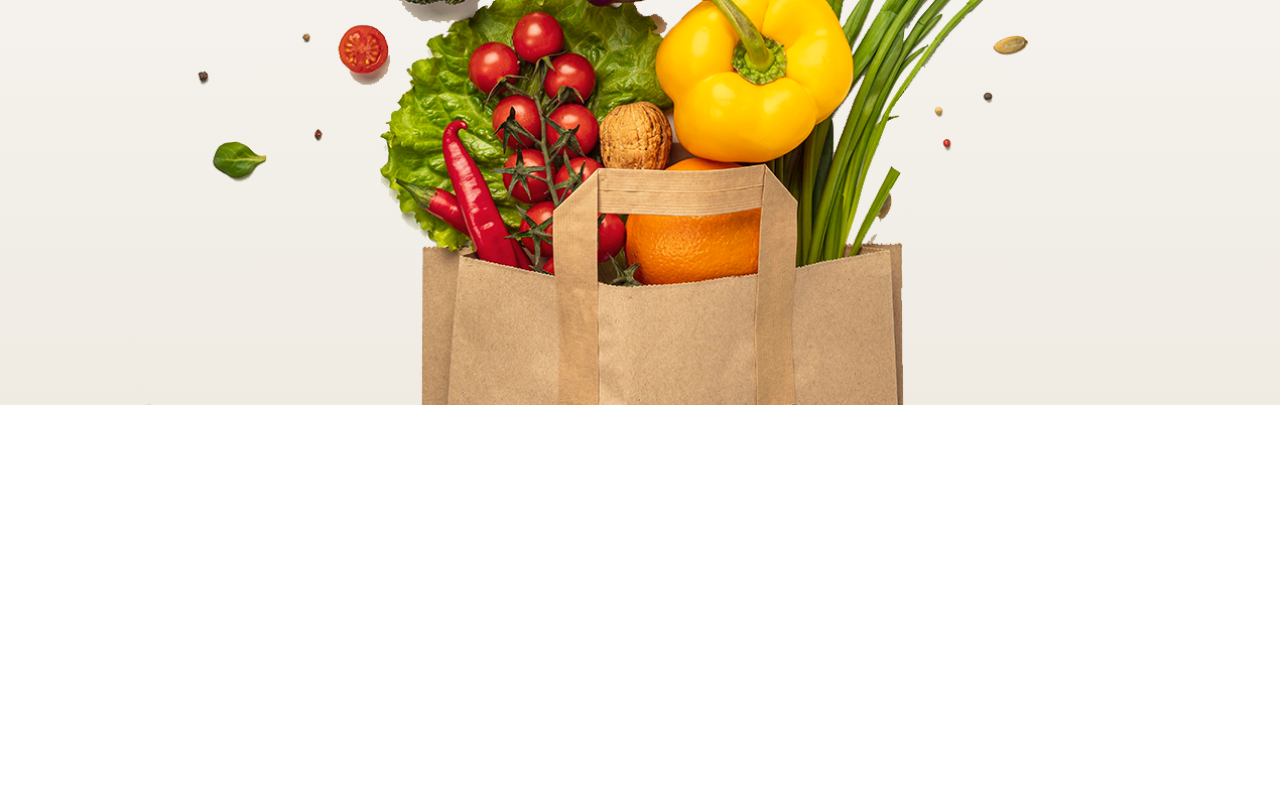
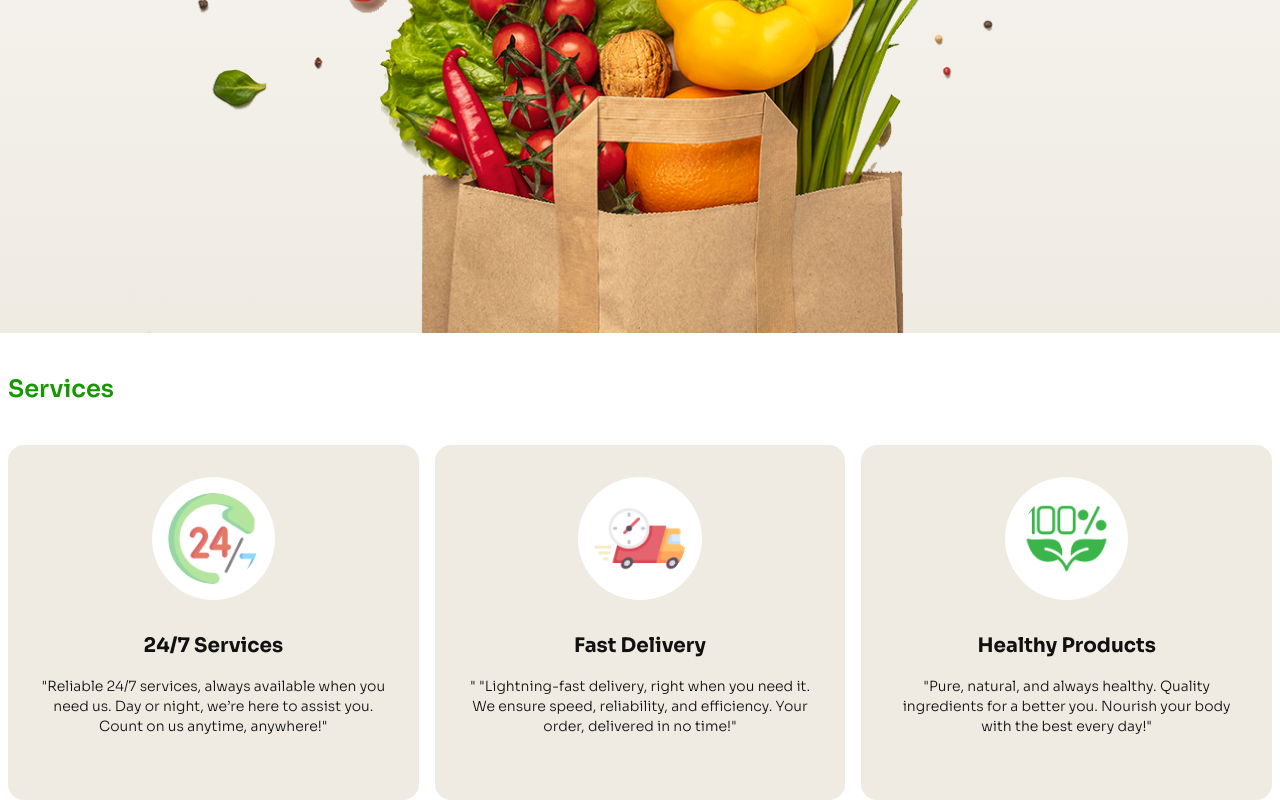
Before and after one commit to sarfarazakram576/Assignment-3, a plain HTML site: page index.html in a window 1280 px wide. Shown: the part 864-1664 px from the top of the page. Before the commit the page ends 1269 px from the top, so only its background shows below. Drawn offline with nearby package versions, Linux system fonts and the light colour scheme.

Commit message:
Added services section on Assingment 3

```diff
--- a/index.html
+++ b/index.html
@@ -20,10 +20,11 @@
 <body class="sora text-[#111111]">
     <!-- header section  -->
 
-    <header class="border-b border-[#179800] md:border-none mt-0 md:mt-4 mb-20">
+
+    <header class="border-b border-[#179800] md:border-none px-4 ">
         <!-- navbar -->
 
-        <nav class="flex justify-around gap-2 items-center  mb-1 max-w-[90vw] mx-auto">
+        <nav class="flex justify-around gap-2 items-center   mt-0 md:mt-4 mb-2 sm:container mx-auto">
             <div class="flex-1">
                 <img src="c2-assets/nav logo.png" alt="" class=" w-16 md:hidden">
                 <img src="c2-assets/logo-header.png" alt="" class="hidden md:block w-[45%] xl:w-[20%]">
@@ -65,19 +66,23 @@
         </nav>
     </header>
 
+
     <!-- main section  -->
 
     <main>
 
         <!-- banner section  -->
-        <section id="banner" class="bg-gradient-to-b from-white to-[#EFEBE3] px-4">
-            <div class="flex text-center flex-col justify-center items-center max-w-[90] mx-auto gap-16">
+        <section id="banner" class="bg-gradient-to-b from-white to-[#EFEBE3] px-4 mb-10">
+            <div class="flex text-center flex-col justify-center items-center  gap-16">
 
                 <div id="text">
-                        <h1 class="text-[40px] font-semibold my-8">Freshness <span class="text-[#179800]">You Can <br class="hidden md:block">
+                    <h1 class="text-[40px] font-semibold my-8">Freshness <span class="text-[#179800]">You Can <br
+                                class="hidden md:block">
                             Count</span> On, Prices You’ll Love!</h1>
-                        <p class="font-light">Shop your daily essentials at unbeatable prices. From fresh produce to pantry <br class="hidden md:block"> staples, we’ve
-                            got you covered every day!</p>
+                    <p class="font-light">Shop your daily essentials at unbeatable prices. From fresh produce to pantry
+                        <br class="hidden md:block"> staples, we’ve
+                        got you covered every day!
+                    </p>
                 </div>
 
                 <div id="image" class="flex justify-center">
@@ -90,6 +95,57 @@
 
         </section>
 
+        <!-- services section  -->
+        <section class=" md:container mx-auto">
+            <h2 class="font-semibold text-2xl text-[#179800] mb-10 ml-6 md:ml-2">Services</h2>
+            <div class="grid grid-cols-1 md:grid-cols-3 gap-4 mx-2 ">
+
+                <div class="card bg-[#EFEBE3] py-8 mx-4 md:mx-0">
+                    <div class="flex justify-center">
+                        <img src="c2-assets/service.png" alt="" class="w-[30%] bg-white  rounded-full p-4">
+                    </div>
+                    <div class="mt-0 text-center p-8">
+                        <h2 class="mb-4 font-bold text-xl">24/7 Services </h2>
+                        <p class="font-light text-sm">"Reliable 24/7 services, always available when you need us.
+                            Day or night, we’re here to assist you.
+                            Count on us anytime, anywhere!"</p>
+
+                    </div>
+                </div>
+
+                <div class="card bg-[#EFEBE3] py-8 mx-4 md:mx-0">
+                    <div class="flex justify-center">
+                        <img src="c2-assets/delivery.png" alt="" class="w-[30%] bg-white  rounded-full p-4">
+                    </div>
+                    <div class="mt-0 text-center p-8">
+                        <h2 class="mb-4 font-bold text-xl">Fast Delivery</h2>
+                        <p class="font-light text-sm">"
+                            "Lightning-fast delivery, right when you need it.
+                            We ensure speed, reliability, and efficiency.
+                            Your order, delivered in no time!"</p>
+
+                    </div>
+                </div>
+
+                <div class="card bg-[#EFEBE3] py-8 mx-4 md:mx-0">
+                    <div class="flex justify-center">
+                        <img src="c2-assets/healthy.png" alt="" class="w-[30%] bg-white  rounded-full p-4">
+                    </div>
+                    <div class="mt-0 text-center p-8">
+                        <h2 class="mb-4 font-bold text-xl">Healthy Products </h2>
+                        <p class="font-light text-sm">
+
+                            "Pure, natural, and always healthy.
+                            Quality ingredients for a better you.
+                            Nourish your body with the best every day!"
+                        </p>
+
+                    </div>
+                </div>
+
+
+            </div>
+        </section>
     </main>
 </body>
 
--- a/style.css
+++ b/style.css
@@ -6,7 +6,7 @@
 
 #banner:hover #image,
 #banner:hover #text {
-    animation: scale 2.5s ease-out 1 alternate;
+    animation: scale 2s ease-out 1 alternate;
 }
 
 @keyframes scale {
@@ -18,3 +18,12 @@
         transform: scale(1);
     }
 }
+.card {
+    overflow: hidden;
+    display: inline-block;
+}
+.card:hover{
+    transition: all 1.2s ease-out;
+    transform: scale(1.06) translate(0 ,  -12px);
+
+}
```
Lines whose indentation alone changed are shown as unchanged.
